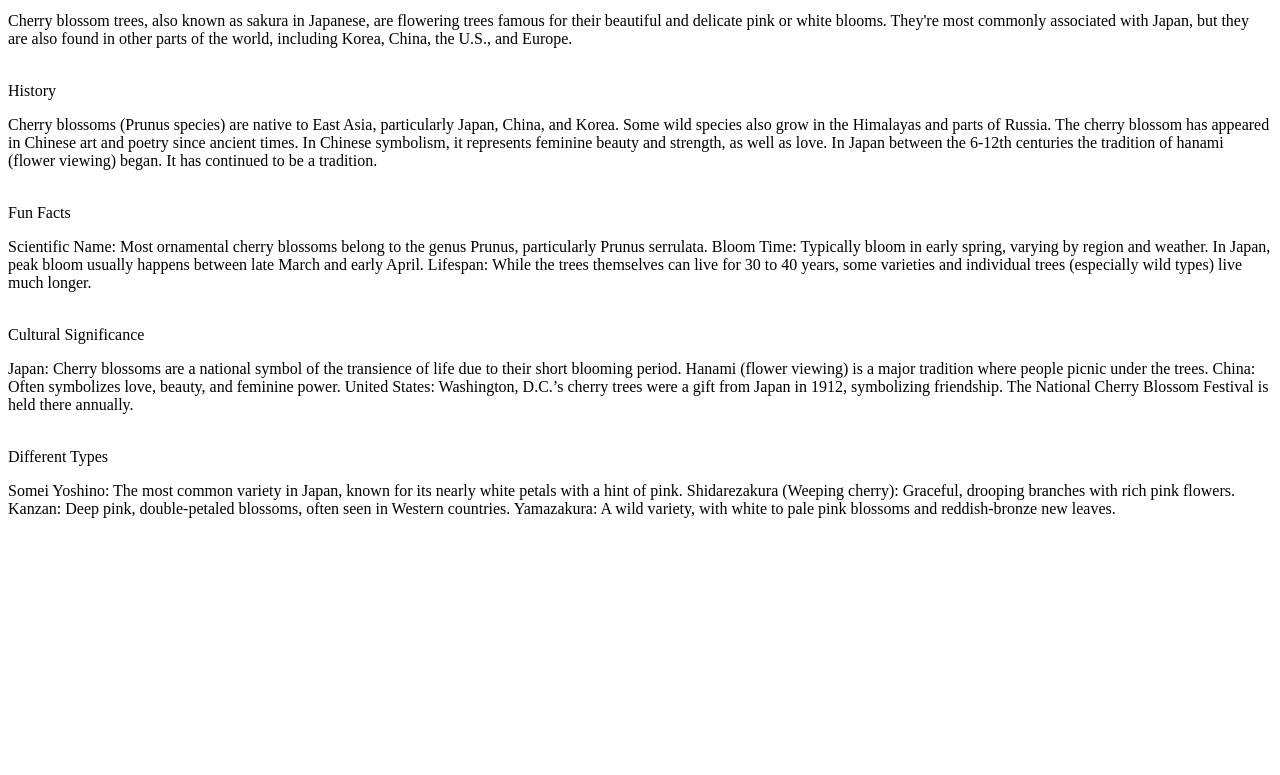
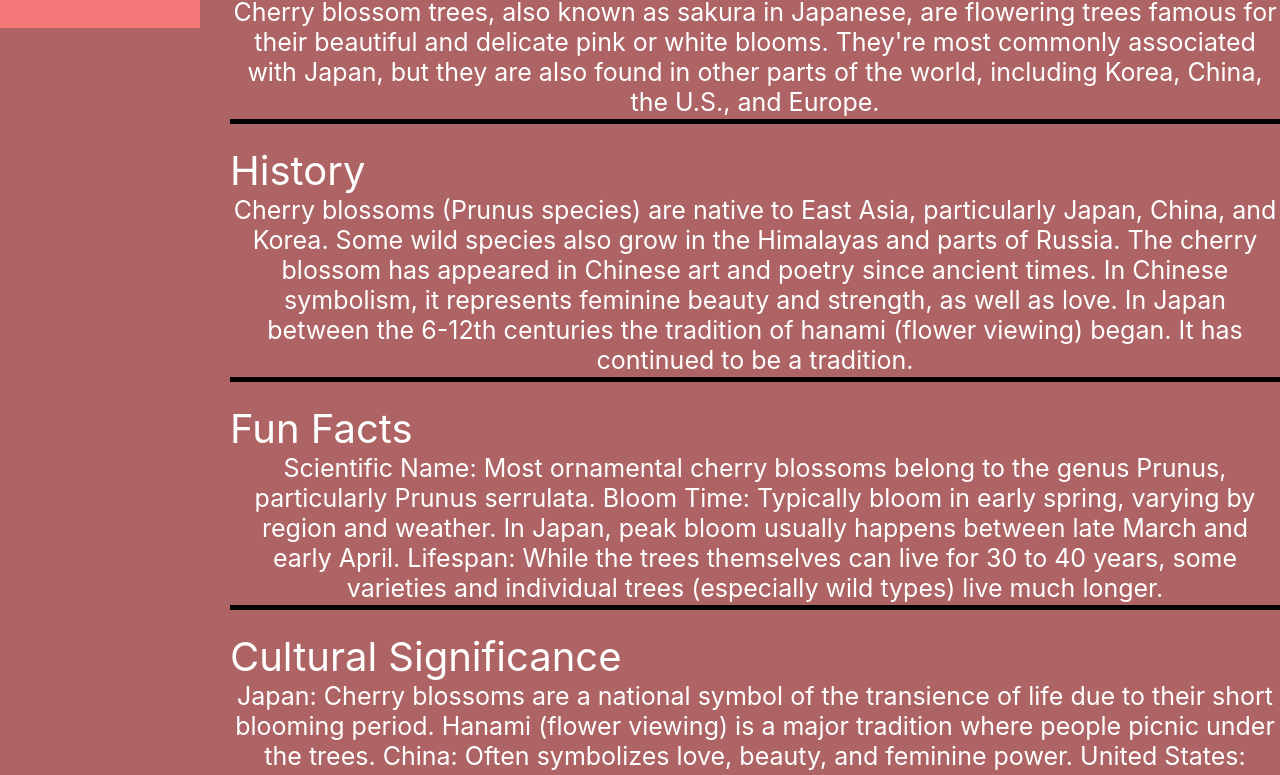
Before and after one commit to NeekieDomo/tech-doc-dw, a plain HTML site: page index.html in a window 1280 px wide. Shown: the part 272-1047 px from the top of the page. Before the commit the page ends 806 px from the top, so only its background shows below. Drawn offline with Linux system fonts and the light colour scheme.

Commit message:
Added link

```diff
--- a/index.html
+++ b/index.html
@@ -5,7 +5,7 @@
   <meta http-equiv="X-UA-Compatible" content="IE=edge">
   <meta name="viewport" content="width=device-width, initial-scale=1.0">
   <title>Cherry Blossom Trees</title>
-  <link href="stylesheet" alt="styles.css">
+  <link rel="stylesheet" href="styles.css">
   </head>
   <body>
 <nav id="navbar" class="sidebar">
```
